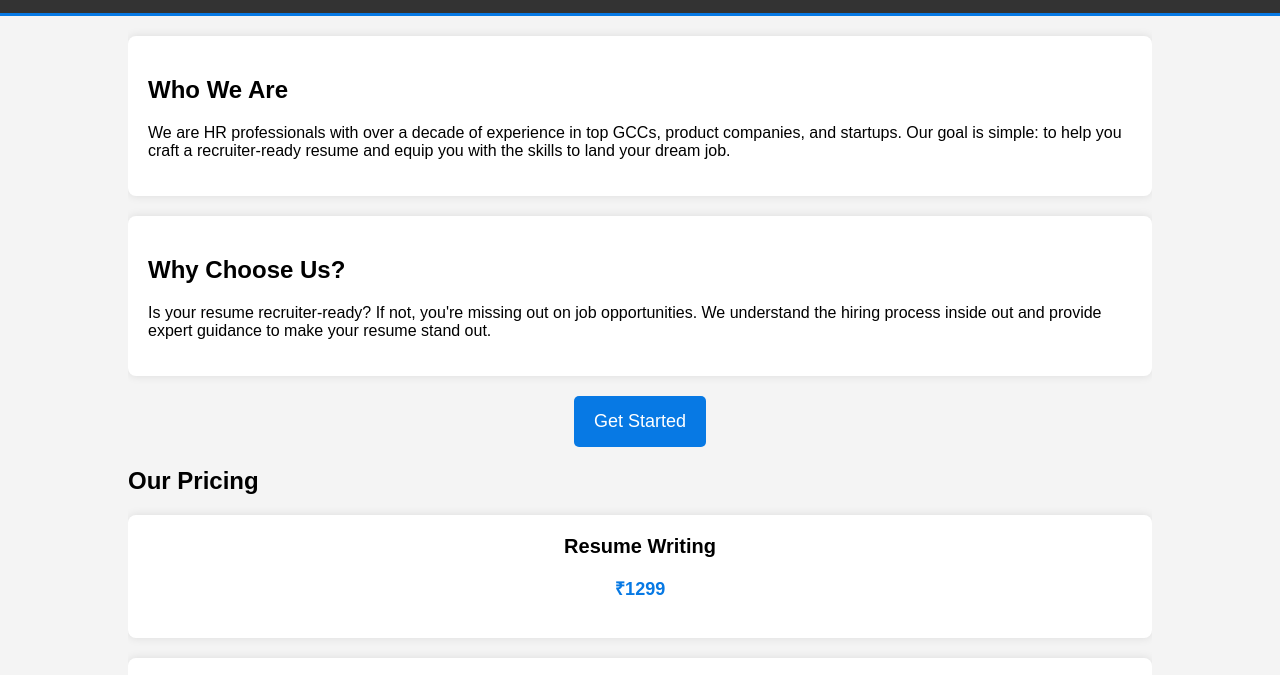
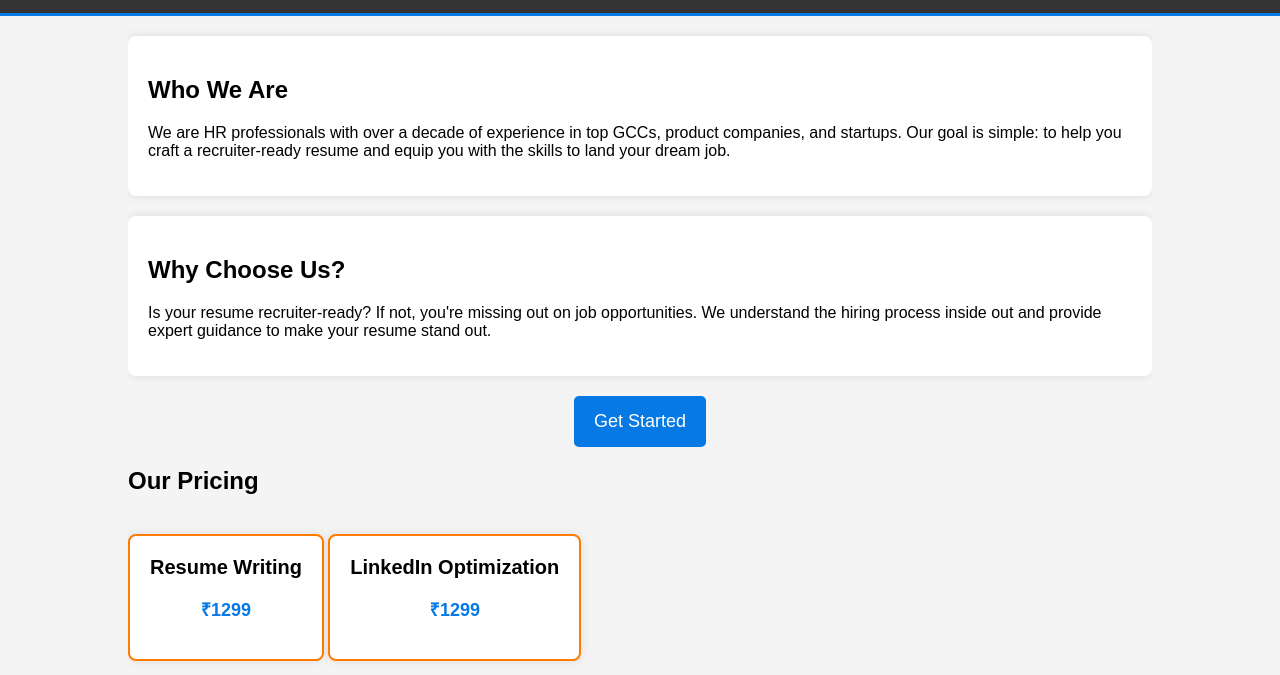
Before and after one commit to VishCraft-Services/vishcraft-website, a plain HTML site: page index.html in a window 1280 px wide. Shown: the part 95-770 px from the top of the page. Drawn offline with Linux system fonts and the light colour scheme.

Commit message:
Update style.css

```diff
--- a/style.css
+++ b/style.css
@@ -49,3 +49,16 @@ a:hover {
     padding: 10px;
   }
 }
+.pricing-box {
+  display: inline-block;
+  padding: 20px;
+  border: 2px solid #ff7b00;
+  margin: 10px;
+  transition: transform 0.3s ease-in-out;
+}
+
+.pricing-box:hover {
+  transform: scale(1.1);
+  background-color: #ff7b00;
+  color: #fff;
+}
```
